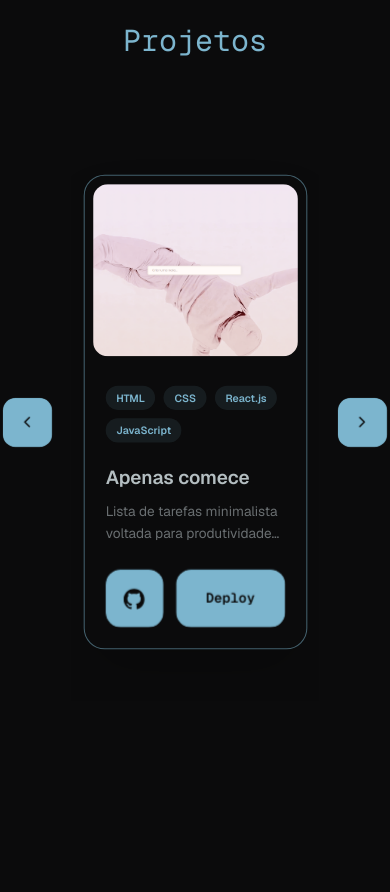
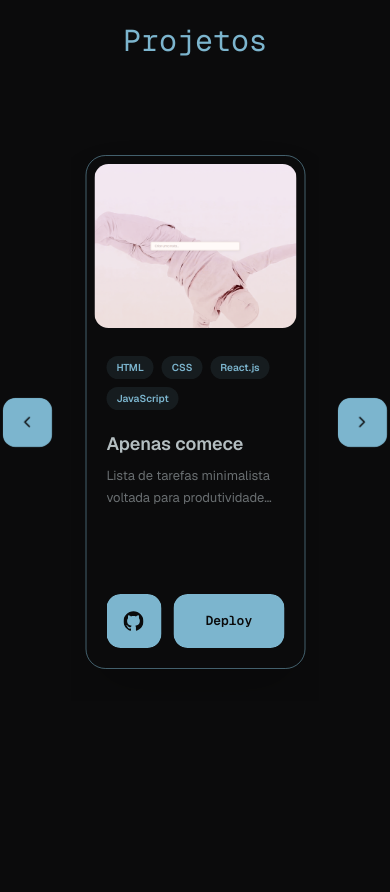
Before and after one commit to felipelinodev/portfolio, a Next.js app: page / in a window 390 px wide. Shown: the part 1600-2492 px from the top of the page. Built offline with nearby package versions, Linux system fonts and the light colour scheme; grey boxes are pictures that could not be loaded.

Commit message:
style: remove mobile card scaling and make cards wider

```diff
--- a/src/components/sections/ProjectsSection.tsx
+++ b/src/components/sections/ProjectsSection.tsx
@@ -216,19 +216,19 @@ export default function ProjectsSection() {
             className="overflow-hidden w-full max-w-[1380px] cursor-grab active:cursor-grabbing"
             ref={emblaRef}
           >
-            <div className="flex touch-pan-y items-center h-full py-8">
+            <div className="flex touch-pan-y items-stretch h-full py-8">
               {projects.map((p, idx) => {
                 const isCenter = idx === selectedIndex;
                 return (
                   <div
                     key={p.id}
-                    className="project-card flex-[0_0_92%] sm:flex-[0_0_460px] min-w-0 px-2 sm:px-5"
+                    className="project-card flex-[0_0_95%] sm:flex-[0_0_460px] min-w-0 px-2 sm:px-5 flex flex-col"
                   >
                     <div
-                      className={`rounded-[20px] border border-primary/20 bg-transparent overflow-hidden transition-all duration-500 ease-out mx-auto w-full sm:max-w-full
+                      className={`rounded-[20px] border border-primary/20 bg-transparent overflow-hidden transition-all duration-500 ease-out mx-auto w-full sm:max-w-full flex-1 flex flex-col justify-between
                       ${isCenter
-                          ? 'scale-105 opacity-100 z-10 shadow-2xl border-primary/50'
-                          : 'scale-95 opacity-70'
+                          ? 'md:scale-105 opacity-100 z-10 shadow-2xl border-primary/50'
+                          : 'md:scale-95 md:opacity-70 opacity-100'
                         }`}
                     >
                       {/* Mock Image Area */}
@@ -254,7 +254,8 @@ export default function ProjectsSection() {
                       </div>
 
                       {/* Card Content */}
-                      <div className="p-5 sm:p-6">
+                      <div className="p-5 sm:p-6 flex-1 flex flex-col justify-between">
+                        <div>
                           <div className="flex flex-wrap gap-2 mb-5">
                             {p.tags.map((tag) => (
                               <span
@@ -271,6 +272,7 @@ export default function ProjectsSection() {
                           <p className="text-[13px] sm:text-[14px] text-foreground/50 mb-6 leading-relaxed line-clamp-2">
                             {p.description}
                           </p>
+                        </div>
 
                         <div className="flex gap-3">
                           <StarBorder
```
Lines whose indentation alone changed are shown as unchanged.
